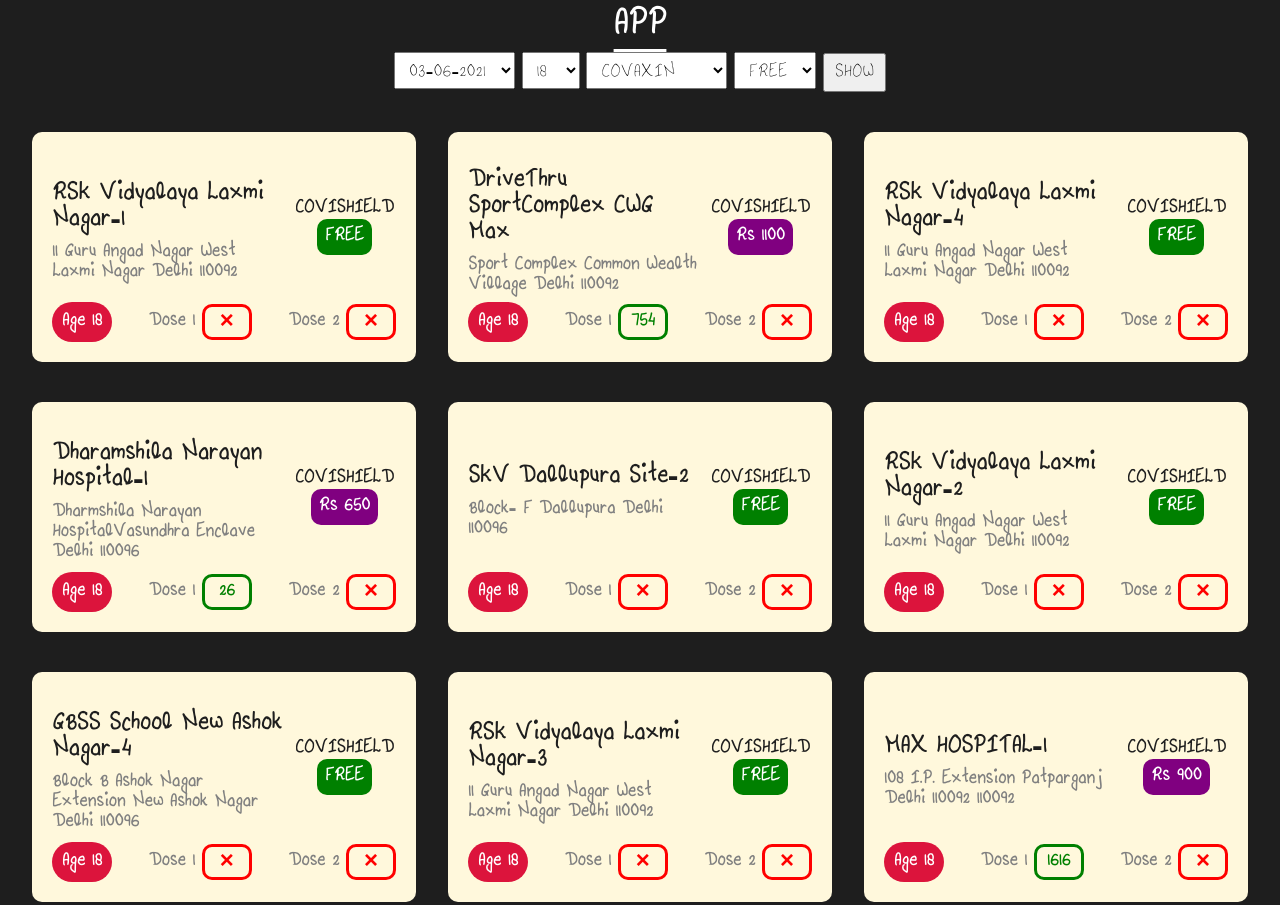
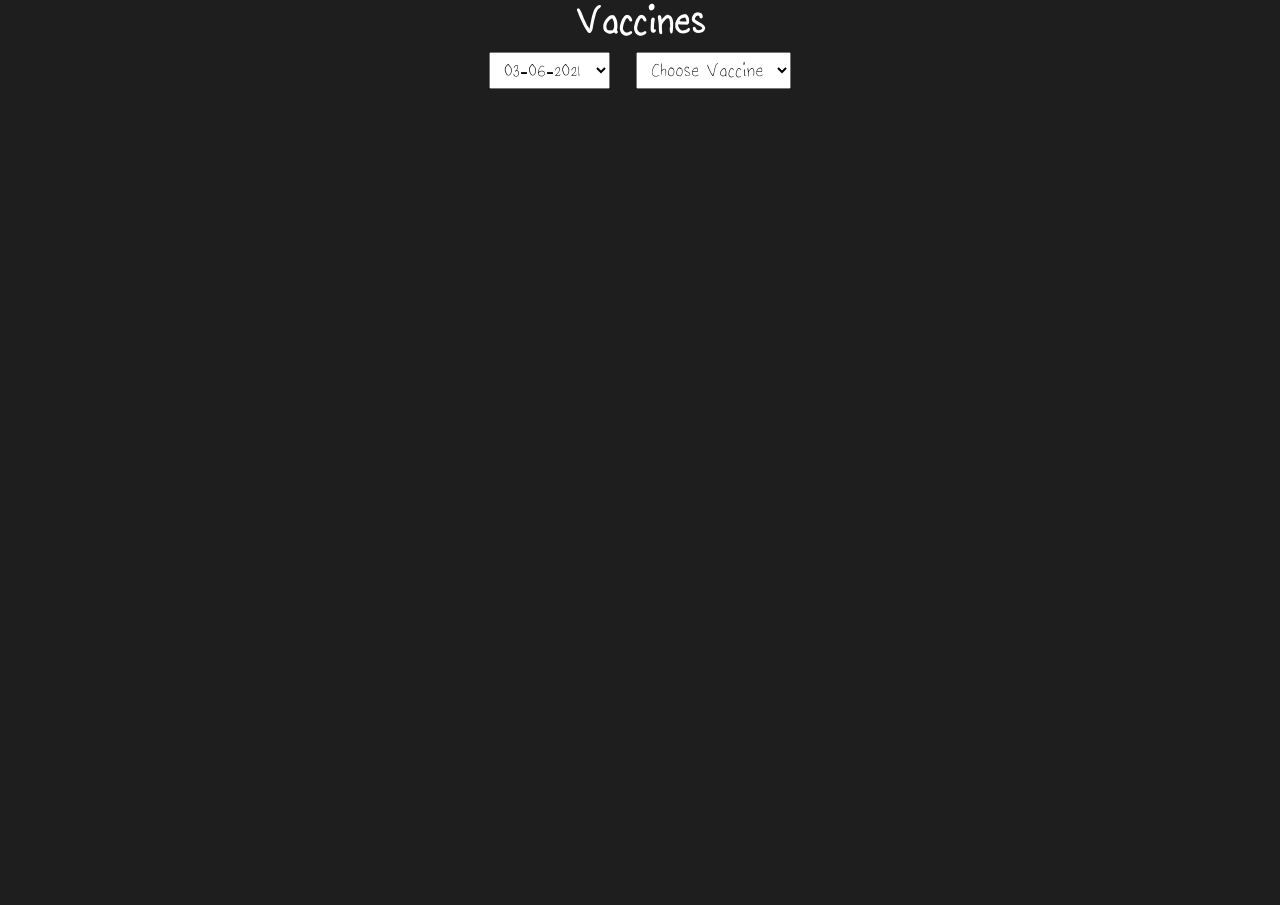
Before and after one commit to faisalAkhtar/vaxinate, a plain HTML site: page index.html in a window 1280 px wide. Shown: the top 905 px of the page. After the commit the page ends 800 px from the top, so only its background shows below. Drawn offline with Linux system fonts and the light colour scheme.

Commit message:
Keeping it simple & straightforward (bcz it's for personal use only)

```diff
--- a/index.html
+++ b/index.html
@@ -11,27 +11,16 @@
 
 <body>
     <div>
-        <h1>APP</h1>
-        <form onsubmit="return submitForm(this)">
+        <h1>Vaccines</h1>
+        <form onchange="getVaccines(this)" onsubmit="return false">
             <select name="date">
             </select>
 
-            <select name="age">
-                <option value="18">18</option>
-                <option value="45">45</option>
-            </select>
-
             <select name="vaccine">
+                <option value="" selected disabled>Choose Vaccine</option>
                 <option value="COVAXIN">COVAXIN</option>
                 <option value="COVISHIELD">COVISHIELD</option>
             </select>
-
-            <select name="fee">
-                <option value="FREE">FREE</option>
-                <option value="PAID">PAID</option>
-            </select>
-
-            <button type="submit">SHOW</button>
         </form>
         <div id="app"></div>
     </div>
--- a/script.js
+++ b/script.js
@@ -2069,11 +2069,6 @@ let hospitals = {
 
 function init() {
     facilitateDates()
-    let prefferedDate = "09-06-2021",
-        prefferedAge = "18",
-        prefferedVaccine = "COVISHIELD",
-        prefferedFee = "Paid"
-    displayData(prefferedDate, prefferedAge, prefferedVaccine, prefferedFee)
 }
 
 function facilitateDates() {
@@ -2094,23 +2089,26 @@ function facilitateDates() {
     document.getElementsByName("date")[0].innerHTML = options
 }
 
-function submitForm(form) {
-    displayData(form.date.value, form.age.value, form.vaccine.value, form.fee.value)
-    return false
+function getVaccines(form) {
+    if(form.vaccine.value == "") {
+        alert("Please select a vaccine type")
+        return
+    }
+    displayData(form.date.value, form.vaccine.value)
 }
 
-function displayData(prefferedDate, prefferedAge, prefferedVaccine, prefferedFee) {
+function displayData(prefferedDate, prefferedVaccine) {
     let htm = ""
 
     let centers = hospitals.centers
     centers.forEach(item => {
-        htm += processCentreDetails(item, prefferedDate, prefferedAge, prefferedVaccine, prefferedFee)
+        htm += processCentreDetails(item, prefferedDate, prefferedVaccine)
     })
 
     document.querySelector("#app").innerHTML = htm
 }
 
-function processCentreDetails(centre, prefferedDate, prefferedAge, prefferedVaccine, prefferedFee) {
+function processCentreDetails(centre, prefferedDate, prefferedVaccine) {
     let cards = ""
     let fees, feesClass, dose1, dose1Class, dose2, dose2Class
 
@@ -2122,7 +2120,7 @@ function processCentreDetails(centre, prefferedDate, prefferedAge, prefferedVacc
 
     centre.sessions.forEach(session => {
         // PREFERRABLE OPTIONS
-        if(session['date'] == prefferedDate && session['min_age_limit'] == prefferedAge && session['vaccine'] == prefferedVaccine) {
+        if(session['date'] == prefferedDate && session['min_age_limit'] == "18" && session['vaccine'] == prefferedVaccine) {
 
             dose1 = session['available_capacity_dose1'] == "0" ? "&times;" : session['available_capacity_dose1']
             dose1Class = session['available_capacity_dose1'] == "0" ? "oops" : "yayy"
--- a/style.css
+++ b/style.css
@@ -24,8 +24,6 @@ h1 {
     line-height: 42px;
     margin: 5px 0;
     text-align: center;
-    text-decoration: underline;
-    text-underline-position: under;
 }
 
 #app {
@@ -41,11 +39,12 @@ form {
     text-align: center;
 }
 
-input, select, button {
+select {
     font-family: inherit;
     font-size: inherit;
     padding: 5px 10px;
     cursor: pointer;
+    margin: 0 10px;
 }
 
 .card {
```
